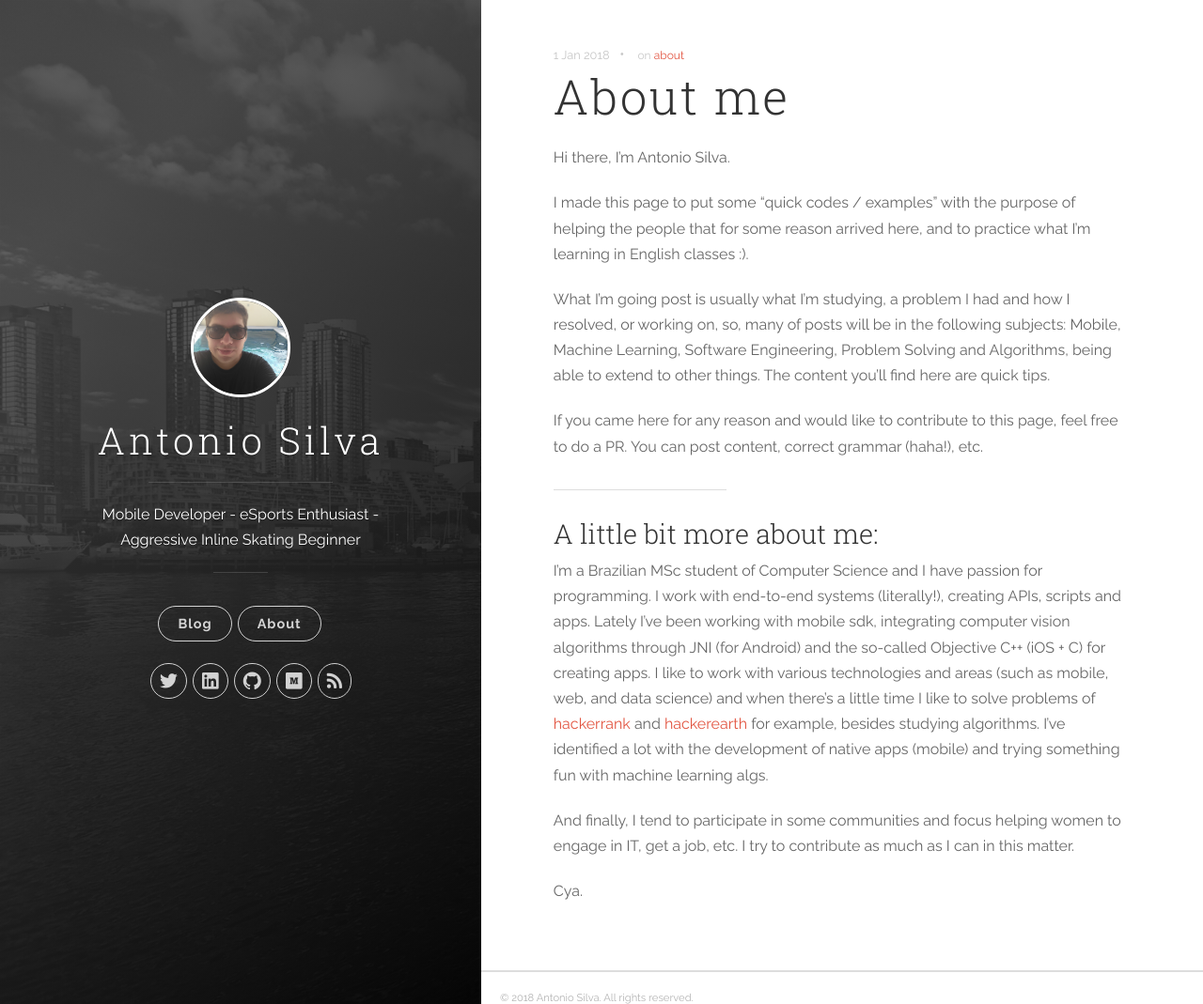
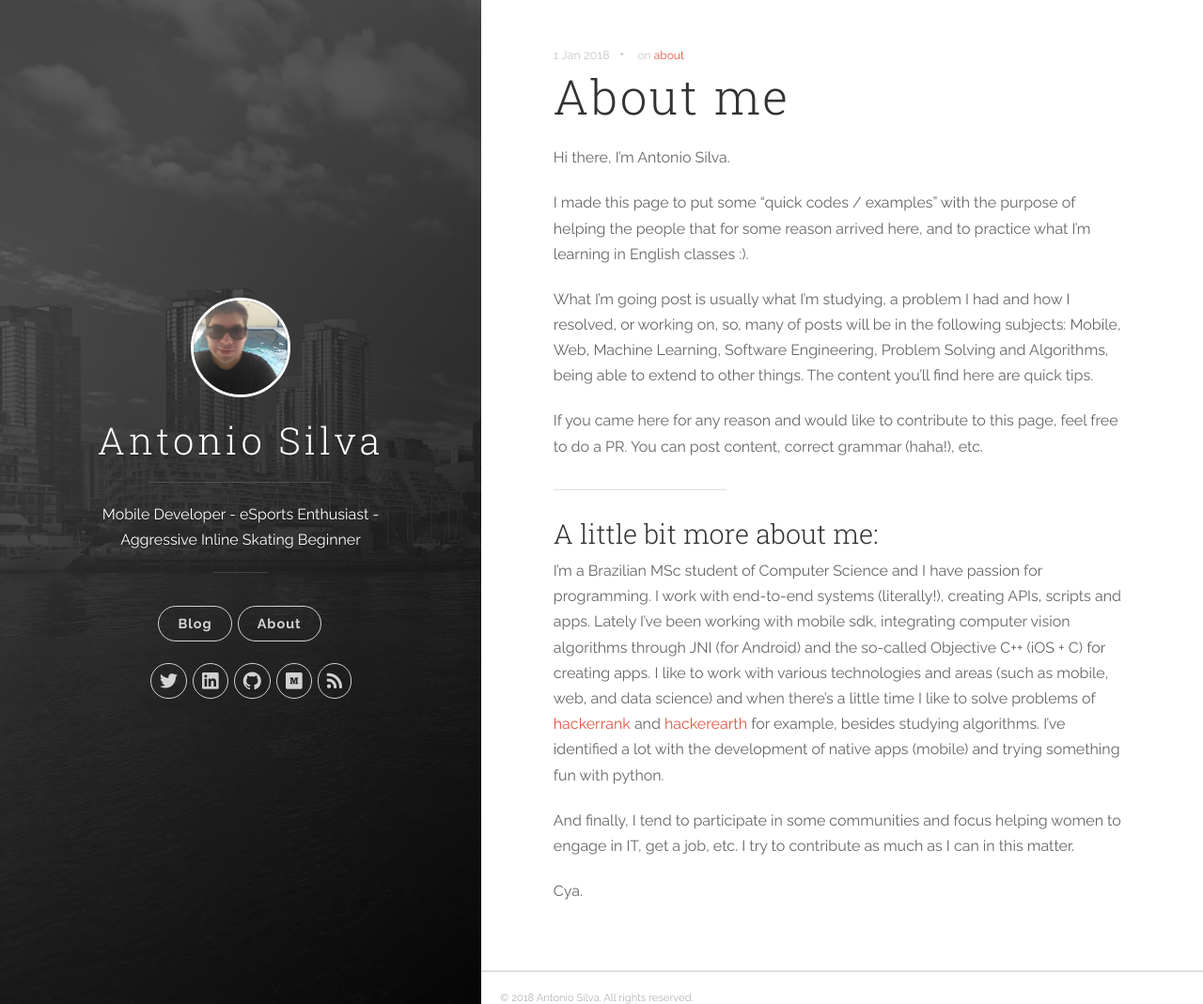
Before and after one commit to antoniosj/antoniosj.github.io, a Jekyll site: the page built from _posts/2018-01-01-about-me.markdown, in a window 1280 px wide and 1069 px high. Shown: the whole window at 94% size. Built offline with Jekyll 4.4.1, drawn with Linux system fonts in a browser that asks for light colours.

Commit message:
Update 2018-01-01-about-me.markdown

```diff
--- a/_posts/2018-01-01-about-me.markdown
+++ b/_posts/2018-01-01-about-me.markdown
@@ -9,7 +9,7 @@ Hi there, I'm Antonio Silva.
 
 I made this page to put some "quick codes / examples" with the purpose of helping the people that for some reason arrived here, and to practice what I'm learning in English classes :).
 
-What I’m going post is usually what I’m studying, a problem I had and how I resolved, or working on, so, many of posts will be in the following subjects: Mobile, Machine Learning, Software Engineering, Problem Solving and Algorithms, being able to extend to other things. The content you’ll find here are quick tips.
+What I’m going post is usually what I’m studying, a problem I had and how I resolved, or working on, so, many of posts will be in the following subjects: Mobile, Web, Machine Learning, Software Engineering, Problem Solving and Algorithms, being able to extend to other things. The content you’ll find here are quick tips.
 
 If you came here for any reason and would like to contribute to this page, feel free to do a PR. You can post content, correct grammar (haha!), etc.
 
@@ -17,7 +17,7 @@ If you came here for any reason and would like to contribute to this page, feel
 
 ### A little bit more about me:
 
-I’m a Brazilian MSc student of Computer Science and I have passion for programming. I work with end-to-end systems (literally!), creating APIs, scripts and apps. Lately I’ve been working with mobile sdk, integrating computer vision algorithms through JNI (for Android) and the so-called Objective C++ (iOS + C) for creating apps. I like to work with various technologies and areas (such as mobile, web, and data science) and when there’s a little time I like to solve problems of [hackerrank](https://www.hackerrank.com) and [hackerearth](https://www.hackerearth.com/) for example, besides studying algorithms. I’ve identified a lot with the development of native apps (mobile) and trying something fun with machine learning algs.
+I’m a Brazilian MSc student of Computer Science and I have passion for programming. I work with end-to-end systems (literally!), creating APIs, scripts and apps. Lately I’ve been working with mobile sdk, integrating computer vision algorithms through JNI (for Android) and the so-called Objective C++ (iOS + C) for creating apps. I like to work with various technologies and areas (such as mobile, web, and data science) and when there’s a little time I like to solve problems of [hackerrank](https://www.hackerrank.com) and [hackerearth](https://www.hackerearth.com/) for example, besides studying algorithms. I’ve identified a lot with the development of native apps (mobile) and trying something fun with python.
 
 And finally, I tend to participate in some communities and focus helping women to engage in IT, get a job, etc. I try to contribute as much as I can in this matter.
 
```
